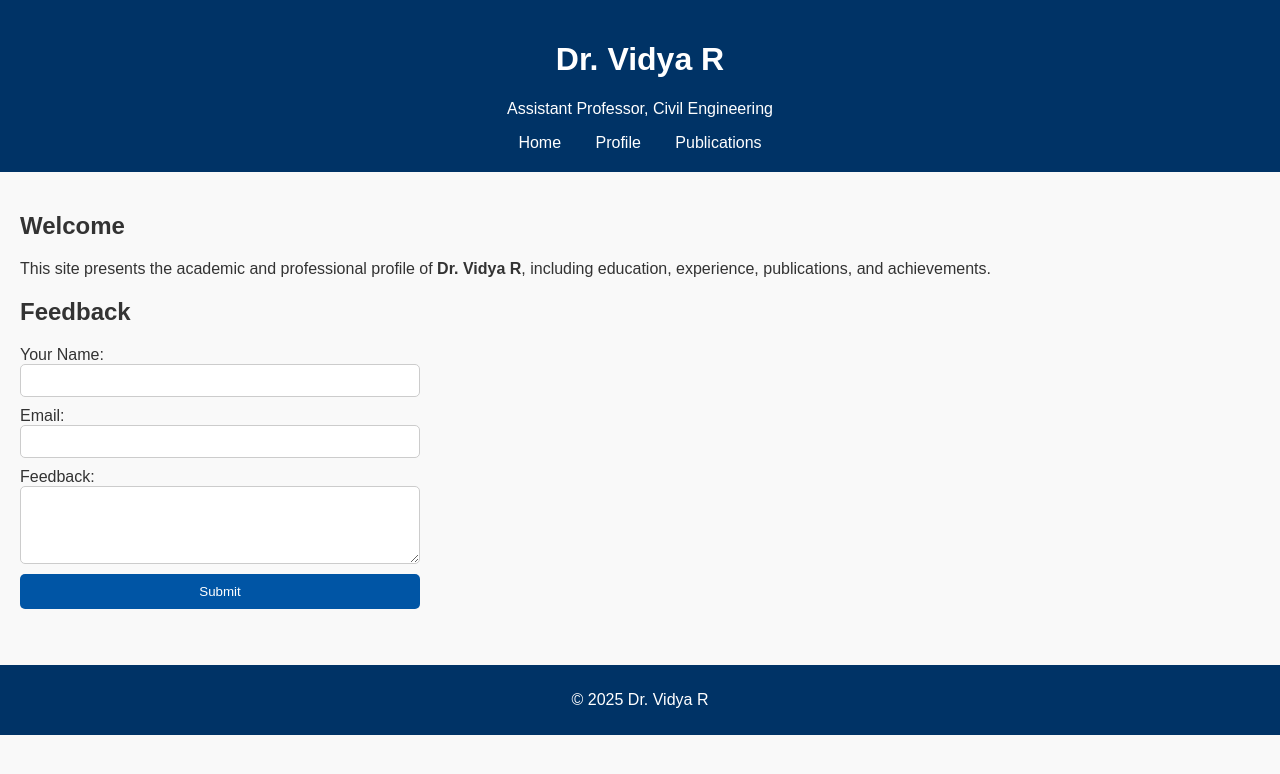
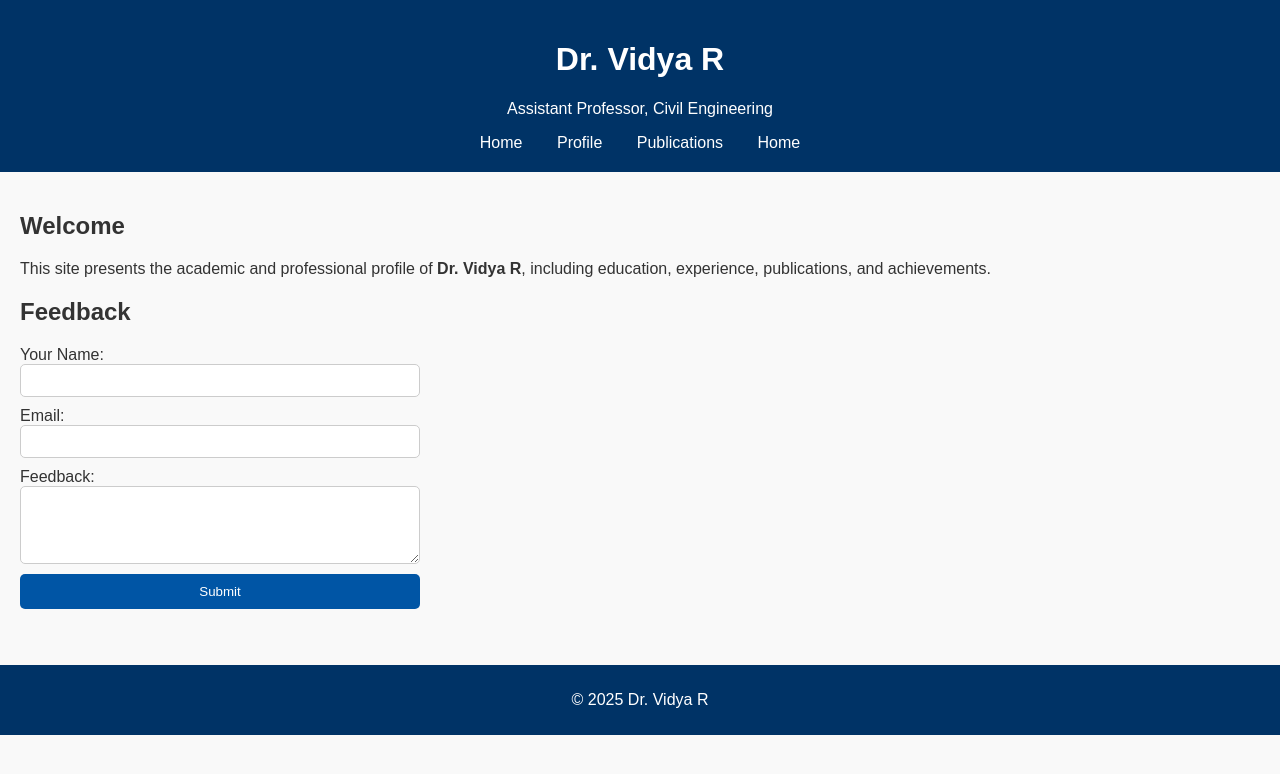
Before and after one commit to vidyarajesh123/vidyarajesh1809.github.io, a plain HTML site: page index.html in a window 1280 px wide. Drawn offline with Linux system fonts and the light colour scheme.

Commit message:
Update index.html

```diff
--- a/index.html
+++ b/index.html
@@ -13,6 +13,7 @@
       <a href="index.html">Home</a>
       <a href="profile.html">Profile</a>
       <a href="publications.html">Publications</a>
+       <a href="problems.html">Home</a>
     </nav>
   </header>
 
```
